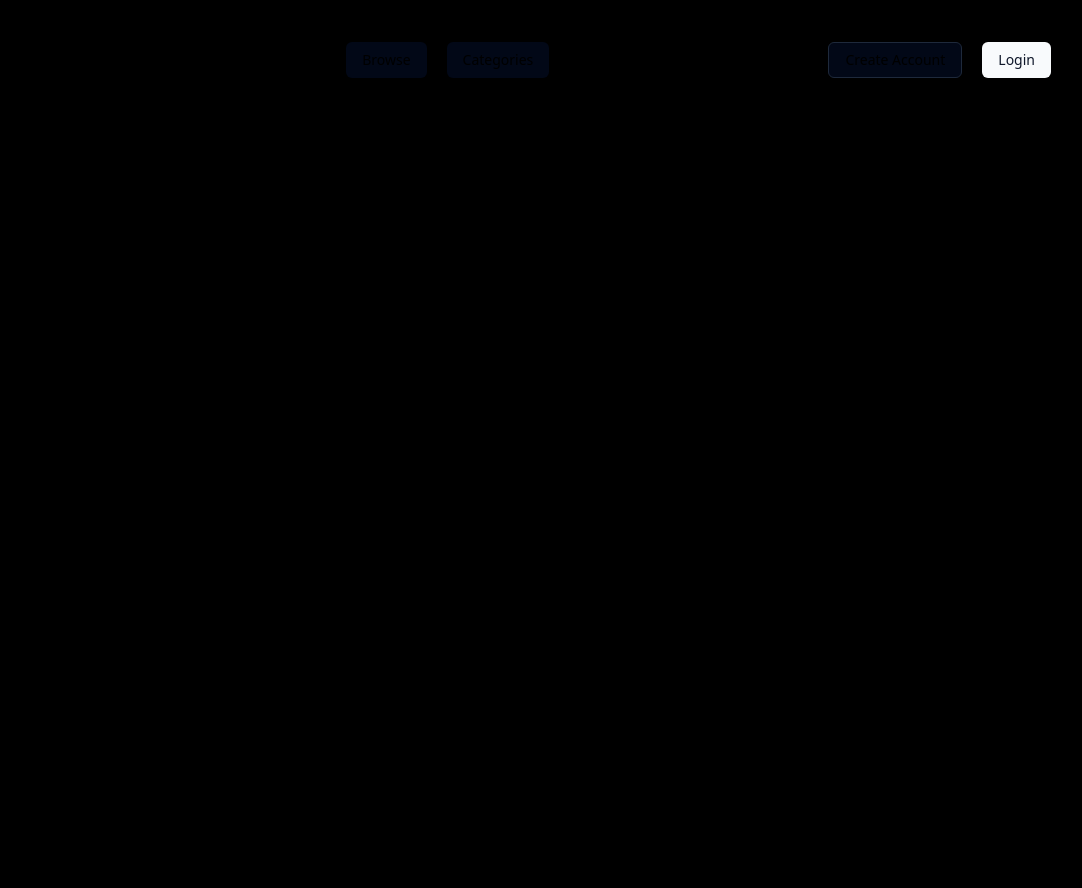
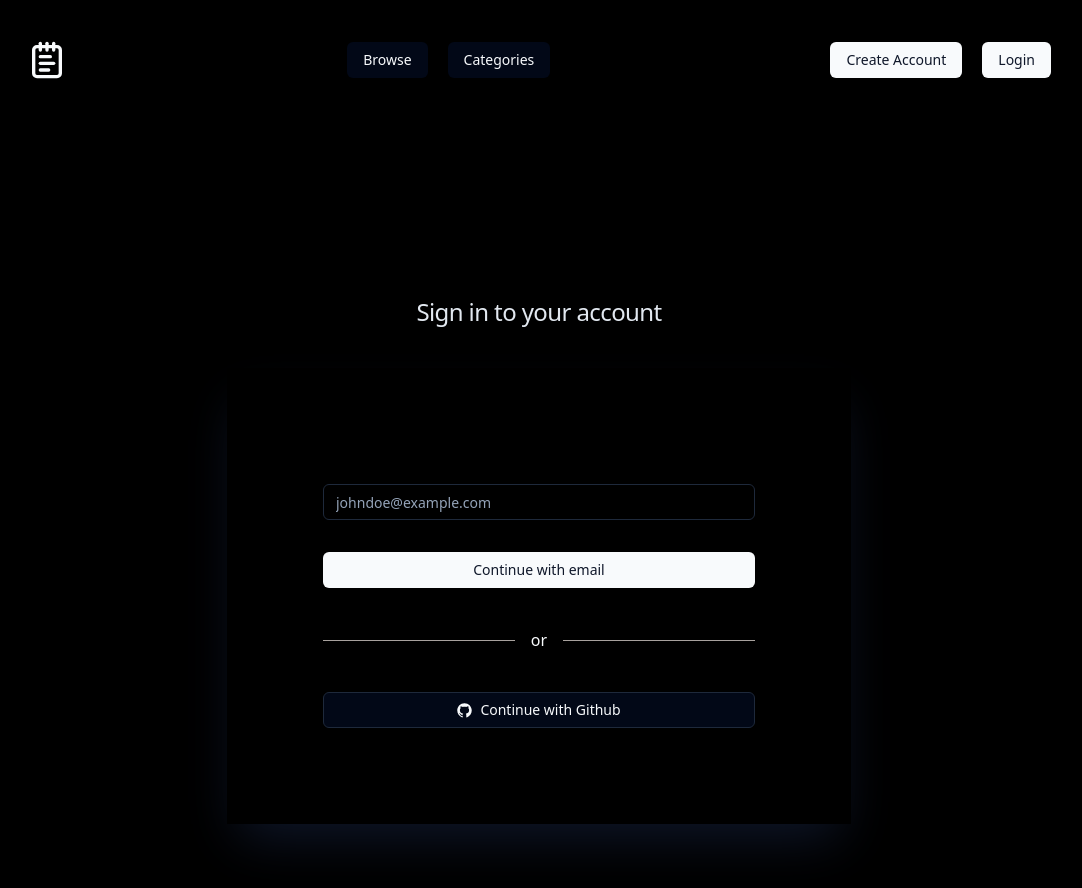
Before and after one commit to jjxmonster/blog-board, a Next.js app: page /signin in a window 1280 px wide. Before the commit this address had no page. Shown: the top 888 px of the page, without its empty margins (101-1183 px from the left). Built offline with nearby package versions, Linux system fonts and the light colour scheme.

Commit message:
Created login form with github login button

```diff
--- a/src/app/api/auth/[...nextauth].ts
+++ b/src/app/api/auth/[...nextauth]/route.ts
@@ -8,7 +8,7 @@ import { type Adapter } from "next-auth/adapters";
 export const authOptions: NextAuthOptions = {
 	adapter: SupabaseAdapter({
 		url: process.env.SUPABASE_URL as string,
-		secret: process.env.SUPABASE_SECRET as string,
+		secret: process.env.SUPABASE_SERVICE as string,
 	}) as Adapter,
 	providers: [
 		GithubProvider({
--- /dev/null
+++ b/src/app/signin/page.tsx
@@ -0,0 +1,36 @@
+import { Button } from "@/components/ui/button";
+import { GithubButton } from "@/components/ui/github-button";
+import { Input } from "@/components/ui/input";
+
+export default function SignIn() {
+	return (
+		<section className="flex min-h-full pt-16 sm:py-28">
+			<div className="mx-auto flex w-full max-w-2xl flex-col px-4 sm:px-6">
+				<div className="relative mt-12 sm:mt-16">
+					<h1 className="text-center text-2xl font-medium tracking-tight text-slate-200">
+						Sign in to your account
+					</h1>
+				</div>
+				<div className="sm:rounded-5xl -mx-4 mt-10 flex-auto px-4 py-10 shadow-2xl shadow-slate-900 sm:mx-0 sm:flex-none sm:p-24">
+					<form>
+						<div className="py-5">
+							<Input type="text" placeholder="johndoe@example.com" />
+						</div>
+						<Button
+							type="submit"
+							variant="default"
+							color="gray"
+							className="mt-3 w-full"
+						>
+							Continue with email
+						</Button>
+					</form>
+					<div className="mx-auto my-10 flex w-full items-center justify-evenly before:mr-4 before:block before:h-px before:flex-grow before:bg-stone-400 after:ml-4 after:block after:h-px after:flex-grow after:bg-stone-400">
+						or
+					</div>
+					<GithubButton />
+				</div>
+			</div>
+		</section>
+	);
+}
--- /dev/null
+++ b/src/components/ui/github-button.tsx
@@ -0,0 +1,17 @@
+"use client";
+import { GitHubLogoIcon } from "@radix-ui/react-icons";
+import { Button } from "./button";
+import { signIn } from "next-auth/react";
+
+export const GithubButton = () => {
+	return (
+		<Button
+			className="w-full gap-2"
+			variant="outline"
+			onClick={() => signIn("github")}
+		>
+			<GitHubLogoIcon />
+			Continue with Github
+		</Button>
+	);
+};
--- a/src/services/supabase.ts
+++ b/src/services/supabase.ts
@@ -1,4 +1,4 @@
-import type { Database } from "@/types/common";
+import type { Database } from "@/types/database.types";
 import { createClient } from "@supabase/supabase-js";
 
 const supabaseUrl = process.env.SUPABASE_URL;
--- a/src/views/navbar/index.tsx
+++ b/src/views/navbar/index.tsx
@@ -34,12 +34,20 @@ export const Navbar = () => {
 					</NavigationMenuList>
 				</NavigationMenu>
 				<div className="flex items-center gap-5">
-					<Button className="py-4" variant="outline">
-						Create Account
-					</Button>
-					<Button className="py-4" variant="default">
-						Login
-					</Button>
+					<Link href="/api/auth/signin">
+						<Button
+							aria-label="Create Account"
+							className="py-4"
+							variant="default"
+						>
+							Create Account
+						</Button>
+					</Link>
+					<Link aria-label="Sign in" href="/api/auth/signin">
+						<Button className="py-4" variant="default">
+							Login
+						</Button>
+					</Link>
 				</div>
 			</div>
 		</div>
```
